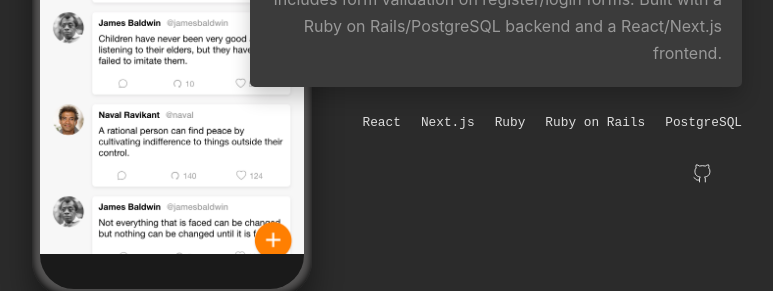
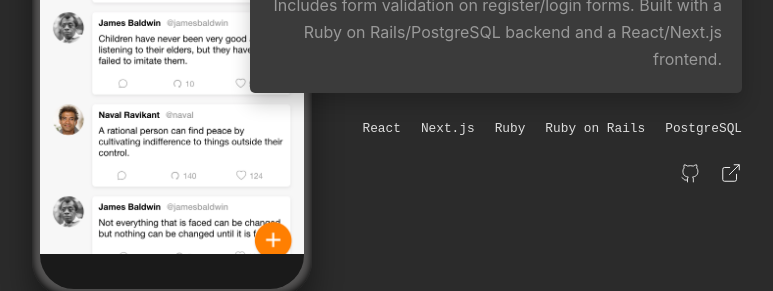
Before and after one commit to christianjbolus/portfolio_v2, a Svelte app: page / in a window 1280 px wide. Shown: the part 2000-2291 px from the top of the page, without its empty margins (253-1026 px from the left). Built offline with nearby package versions, Linux system fonts and the light colour scheme.

Commit message:
Allow icon components to take className as props

```diff
--- a/public/global.css
+++ b/public/global.css
@@ -49,10 +49,17 @@ table {
 }
 
 .social-icon {
-	color: white;
+	color: #fff;
 	height: 20px;
 	width: 20px;
-	padding: 10px;
+}
+
+.external {
+	color: #fff;
+	height: 22px;
+	width: 22px;
+	margin-bottom: 4px;
+	margin-top: 1px;
 }
 
 :root {
--- a/src/components/Social.svelte
+++ b/src/components/Social.svelte
@@ -10,7 +10,7 @@
     <div class="social">
       {#each socialMedia as {name, url}}
       <a href={url}>
-        <Icon name={name} />
+        <Icon name={name} className="social-icon"/>
       </a>
       {/each}
     </div>
@@ -30,5 +30,9 @@
       height: 90px;
       background-color: var(--light-grey);
     }
+
+    a {
+      padding: 10px;
+    }
   }
 </style>
--- /dev/null
+++ b/src/components/icons/External.svelte
@@ -0,0 +1,19 @@
+<script>
+  export let className;
+</script>
+
+<svg
+  xmlns="http://www.w3.org/2000/svg"
+  role="img"
+  viewBox="0 0 24 24"
+  fill="none"
+  stroke="currentColor"
+  strokeWidth="2"
+  strokeLinecap="round"
+  strokeLinejoin="round"
+  class={className}>
+  <title>External Link</title>
+  <path d="M18 13v6a2 2 0 0 1-2 2H5a2 2 0 0 1-2-2V8a2 2 0 0 1 2-2h6"></path>
+  <polyline points="15 3 21 3 21 9"></polyline>
+  <line x1="10" y1="14" x2="21" y2="3"></line>
+</svg>
--- a/src/components/icons/GitHub.svelte
+++ b/src/components/icons/GitHub.svelte
@@ -1,3 +1,7 @@
+<script>
+  export let className;
+</script>
+
 <svg
   xmlns="http://www.w3.org/2000/svg"
   role="img"
@@ -7,7 +11,7 @@
   strokeWidth="2"
   strokeLinecap="round"
   strokeLinejoin="round"
-  class="social-icon">
+  class={className}>
   <title>GitHub</title>
   <path d="M9 19c-5 1.5-5-2.5-7-3m14 6v-3.87a3.37 3.37 0 0 0-.94-2.61c3.14-.35 6.44-1.54 6.44-7A5.44 5.44 0 0 0 20 4.77 5.07 5.07 0 0 0 19.91 1S18.73.65 16 2.48a13.38 13.38 0 0 0-7 0C6.27.65 5.09 1 5.09 1A5.07 5.07 0 0 0 5 4.77a5.44 5.44 0 0 0-1.5 3.78c0 5.42 3.3 6.61 6.44 7A3.37 3.37 0 0 0 9 18.13V22"></path>
 </svg>
--- a/src/components/icons/Icon.svelte
+++ b/src/components/icons/Icon.svelte
@@ -1,14 +1,16 @@
 <script>
-  import { GitHub, LinkedIn, Twitter, Instagram } from './index'
-  export let name;
+  import { External, GitHub, LinkedIn, Twitter, Instagram } from './index'
+  export let name, className;
 </script>
 
 {#if name === 'GitHub'}
-  <GitHub />
+  <GitHub className={className} />
 {:else if name === 'LinkedIn'}
-  <LinkedIn />
+  <LinkedIn className={className} />
 {:else if name === 'Twitter'}
-  <Twitter />
+  <Twitter className={className} />
 {:else if name === 'Instagram'}
-  <Instagram />
+  <Instagram className={className} />
+{:else if name === 'External'}
+  <External className={className} />
 {/if}
--- a/src/components/icons/Instagram.svelte
+++ b/src/components/icons/Instagram.svelte
@@ -1,3 +1,7 @@
+<script>
+  export let className;
+</script>
+
 <svg
   xmlns="http://www.w3.org/2000/svg"
   role="img"
@@ -7,7 +11,7 @@
   strokeWidth="2"
   strokeLinecap="round"
   strokeLinejoin="round"
-  class="social-icon">
+  class={className}>
   <title>Instagram</title>
   <rect x="2" y="2" width="20" height="20" rx="5" ry="5"></rect>
   <path d="M16 11.37A4 4 0 1 1 12.63 8 4 4 0 0 1 16 11.37z"></path>
--- a/src/components/icons/Twitter.svelte
+++ b/src/components/icons/Twitter.svelte
@@ -1,3 +1,7 @@
+<script>
+  export let className;
+</script>
+
 <svg
   xmlns="http://www.w3.org/2000/svg"
   role="img"
@@ -7,7 +11,7 @@
   strokeWidth="2"
   strokeLinecap="round"
   strokeLinejoin="round"
-  class="social-icon">
+  class={className}>
   <title>Twitter</title>
   <path d="M23 3a10.9 10.9 0 0 1-3.14 1.53 4.48 4.48 0 0 0-7.86 3v1A10.66 10.66 0 0 1 3 4s-4 9 5 13a11.64 11.64 0 0 1-7 2c9 5 20 0 20-11.5a4.5 4.5 0 0 0-.08-.83A7.72 7.72 0 0 0 23 3z"></path>
 </svg>
--- a/src/components/icons/index.js
+++ b/src/components/icons/index.js
@@ -1,3 +1,4 @@
+import External from './External.svelte'
 import GitHub from './Github.svelte'
 import Icon from './Icon.svelte'
 import LinkedIn from './LinkedIn.svelte'
@@ -5,6 +6,7 @@ import Twitter from './Twitter.svelte'
 import Instagram from './Instagram.svelte'
 
 export {
+  External,
   GitHub,
   Icon,
   LinkedIn,
```
